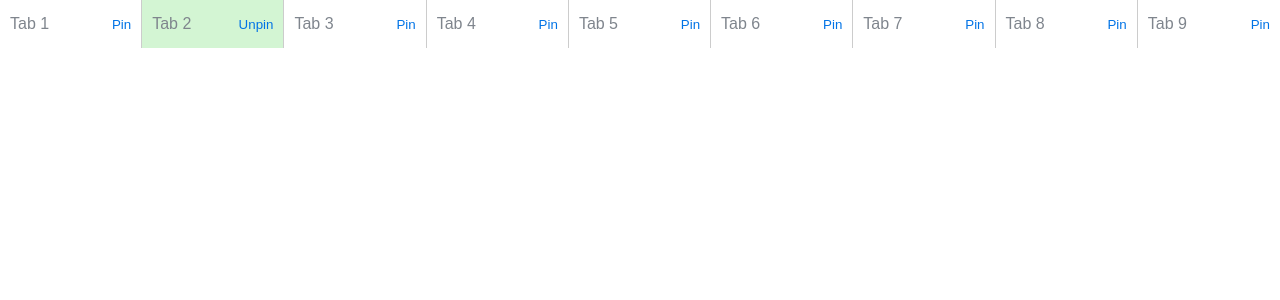
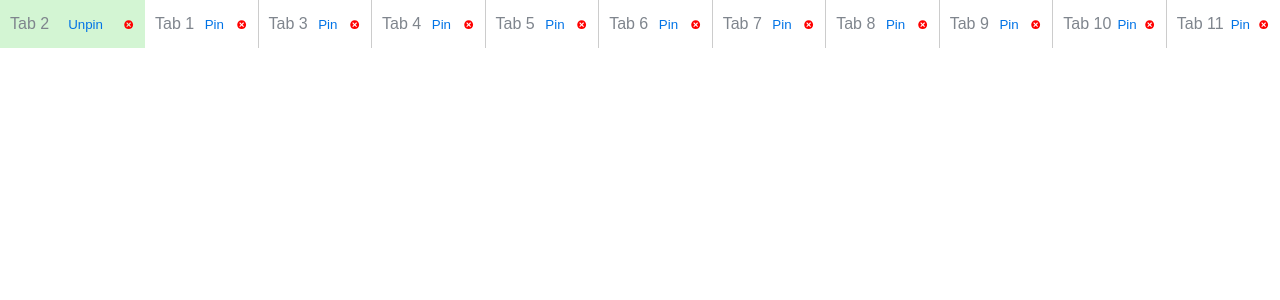
Before and after one commit to rhryshchuk/tabs, a Next.js app: page / in a window 1280 px wide. Shown: the top 300 px of the page. Built offline with nearby package versions, Linux system fonts and the light colour scheme.

Commit message:
added handleRemoveTab func to utils, added remove icon, fix drag and drop on pinned/not pinned Tab

```diff
--- a/app/comonents/tabs/Tabs.tsx
+++ b/app/comonents/tabs/Tabs.tsx
@@ -1,6 +1,7 @@
 "use client";
-import { loadTabs, saveTabs } from "@/app/utils/storage";
+import { loadTabs, saveTabs, removeTab } from "@/app/utils/storage";
 import { useState, useEffect } from "react";
+import { TiDelete } from "react-icons/ti";
 import "./style.css";
 
 interface Tab {
@@ -36,19 +37,21 @@ const Tabs = () => {
 
   // Обробник для початку перетягування
   const handleDragStart = (e: React.DragEvent<HTMLDivElement>, tab: Tab) => {
-    if (tab.pinned) {
-      e.preventDefault();
-      return;
-    }
     setDraggingTab(tab);
     e.dataTransfer.effectAllowed = "move";
     e.target.style.opacity = "0.5";
   };
 
   // Обробник для перетягування
-  const handleDragOver = (e: React.DragEvent<HTMLDivElement>) => {
+  const handleDragOver = (e: React.DragEvent<HTMLDivElement>,targetTab: Tab) => {
     e.preventDefault();
       e.dataTransfer.dropEffect = "move";
+      if (
+      (targetTab.pinned && draggingTab && !draggingTab.pinned) ||
+      (!targetTab.pinned && draggingTab && draggingTab.pinned)
+    ) {
+      e.preventDefault();
+    }
   };
 
   // Обробник для скидання перетягування
@@ -57,6 +60,13 @@ const Tabs = () => {
     e.stopPropagation();
 
     if (draggingTab?.id === targetTab.id) return;
+
+    if (
+      (targetTab.pinned && draggingTab && !draggingTab.pinned) ||
+      (!targetTab.pinned && draggingTab && draggingTab.pinned)
+    ) {
+      return;
+    }
 
     const newTabs = tabs.filter((tab) => tab.id !== draggingTab?.id);
     const targetIndex = tabs.indexOf(targetTab);
@@ -84,14 +94,21 @@ const Tabs = () => {
     setActiveTab(tab.id);
     };
 
+  const handleRemoveTab = (tabId: number) => {
+    removeTab(tabId);
+    setTabs(tabs.filter(tab => tab.id !== tabId));
+  };
+
+
   return (
     <div className="tabs">
-      {tabs.map((tab) => (
+      <div className="pinned-tabs">
+        {tabs.filter((tab) => tab.pinned).map((tab) => (
           <div
             key={tab.id}
             draggable={dragDelay}
             onDragStart={(e) => handleDragStart(e, tab)}
-          onDragOver={handleDragOver}
+            onDragOver={(e) => handleDragOver(e, tab)}
             onDrop={(e) => handleDrop(e, tab)}
             onDragEnd={handleDragEnd}
             className={`tab ${tab.pinned ? "pinned" : ""} ${activeTab === tab.id ? "active" : ""}`}
@@ -105,8 +122,36 @@ const Tabs = () => {
             <button onClick={() => togglePin(tab)}>
               {tab.pinned ? "Unpin" : "Pin"}
             </button>
+            <button className="remove-tab" onClick={() => handleRemoveTab(tab.id)}><TiDelete/></button>
           </div>
         ))}
+      </div>
+
+      <div className="scrollable-tabs">
+        {tabs.filter((tab) => !tab.pinned).map((tab) => (
+          <div
+            key={tab.id}
+            draggable={dragDelay}
+            onDragStart={(e) => handleDragStart(e, tab)}
+            onDragOver={(e) => handleDragOver(e, tab)}
+            onDrop={(e) => handleDrop(e, tab)}
+            onDragEnd={handleDragEnd}
+            className={`tab ${tab.pinned ? "pinned" : ""} ${activeTab === tab.id ? "active" : ""}`}
+            style={{
+              opacity: tab === draggingTab ? 0.5 : 1,
+              cursor: tab === draggingTab ? "grabbing" : "move",
+            }}
+            onClick={() => handleTabClick(tab)}
+          >
+            <span>{tab.title}</span>
+            <button onClick={() => togglePin(tab)}>
+              {tab.pinned ? "Unpin" : "Pin"}
+            </button>
+            <button className="remove-tab" onClick={() => handleRemoveTab(tab.id)}><TiDelete/></button>
+
+          </div>
+        ))}
+      </div>
     </div>
   );
 };
--- a/app/comonents/tabs/style.css
+++ b/app/comonents/tabs/style.css
@@ -1,10 +1,24 @@
 .tabs {
     display: flex;
     flex-direction: row;
+    flex-wrap: nowrap;
 }
+
+.pinned-tabs {
+    display: flex;
+    white-space: nowrap;
+}
+
+.scrollable-tabs {
+    display: flex;
+    overflow-x: auto;
+    white-space: nowrap;
+}
+
 .tab.active {
     background-color: #F1F5F8;
     color: #343434;
+    border-top: 2px solid #4690E2;
 }
 
 .tab {
@@ -38,3 +52,8 @@ button {
 button:hover {
     text-decoration: underline;
 }
+.remove-tab {
+    color: red;
+    height: 13px;
+    width: 13px;
+}
--- a/app/utils/storage.ts
+++ b/app/utils/storage.ts
@@ -26,6 +26,8 @@ export const loadTabs = (): Tab[] => {
         { id: 7, title: "Tab 7", pinned: false },
         { id: 8, title: "Tab 8", pinned: false },
         { id: 9, title: "Tab 9", pinned: false },
+        { id: 10, title: "Tab 10", pinned: false },
+        { id: 11, title: "Tab 11", pinned: false },
       ];
     }
   }
@@ -37,3 +39,18 @@ export const saveTabs = (tabs: Tab[]): void => {
     localStorage.setItem("tabs", JSON.stringify(tabs));
   }
 }
+
+export const removeTab = (tabId: number): void => {
+  if (typeof window !== "undefined") {
+    const savedTabs = localStorage.getItem("tabs");
+    if (savedTabs) {
+      try {
+        const tabs = JSON.parse(savedTabs) as Tab[];
+        const updatedTabs = tabs.filter(tab => tab.id !== tabId);
+        localStorage.setItem("tabs", JSON.stringify(updatedTabs));
+      } catch (error) {
+        console.error("Error parsing saved tabs from localStorage:", error);
+      }
+    }
+  }
+};
--- a/package.json
+++ b/package.json
@@ -13,7 +13,8 @@
     "react": "^18.3.1",
     "react-dnd": "^16.0.1",
     "react-dnd-html5-backend": "^16.0.1",
-    "react-dom": "^18.3.1"
+    "react-dom": "^18.3.1",
+    "react-icons": "^5.3.0"
   },
   "devDependencies": {
     "@types/node": "^20",
```
Also changed, not shown: 1 other file (tests, documents, lock files or other folders). Lines whose indentation alone changed are shown as unchanged.
